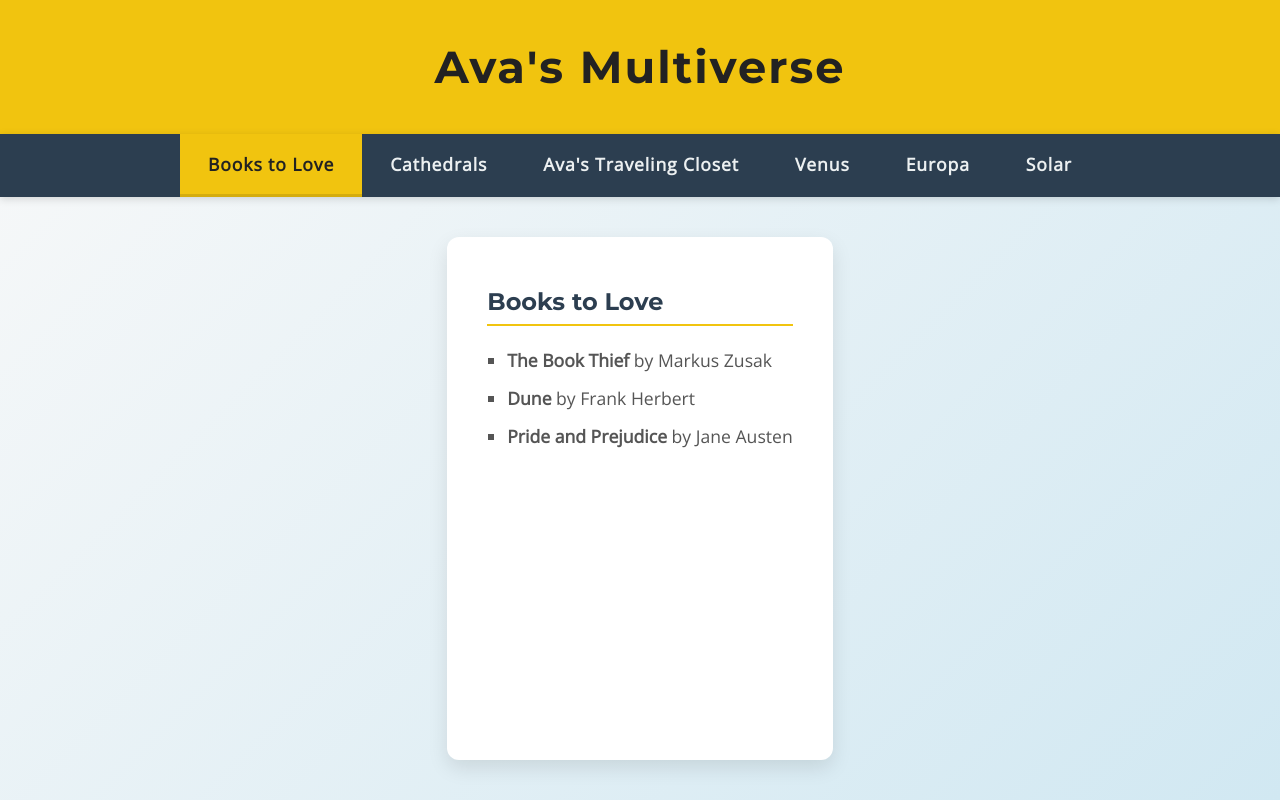
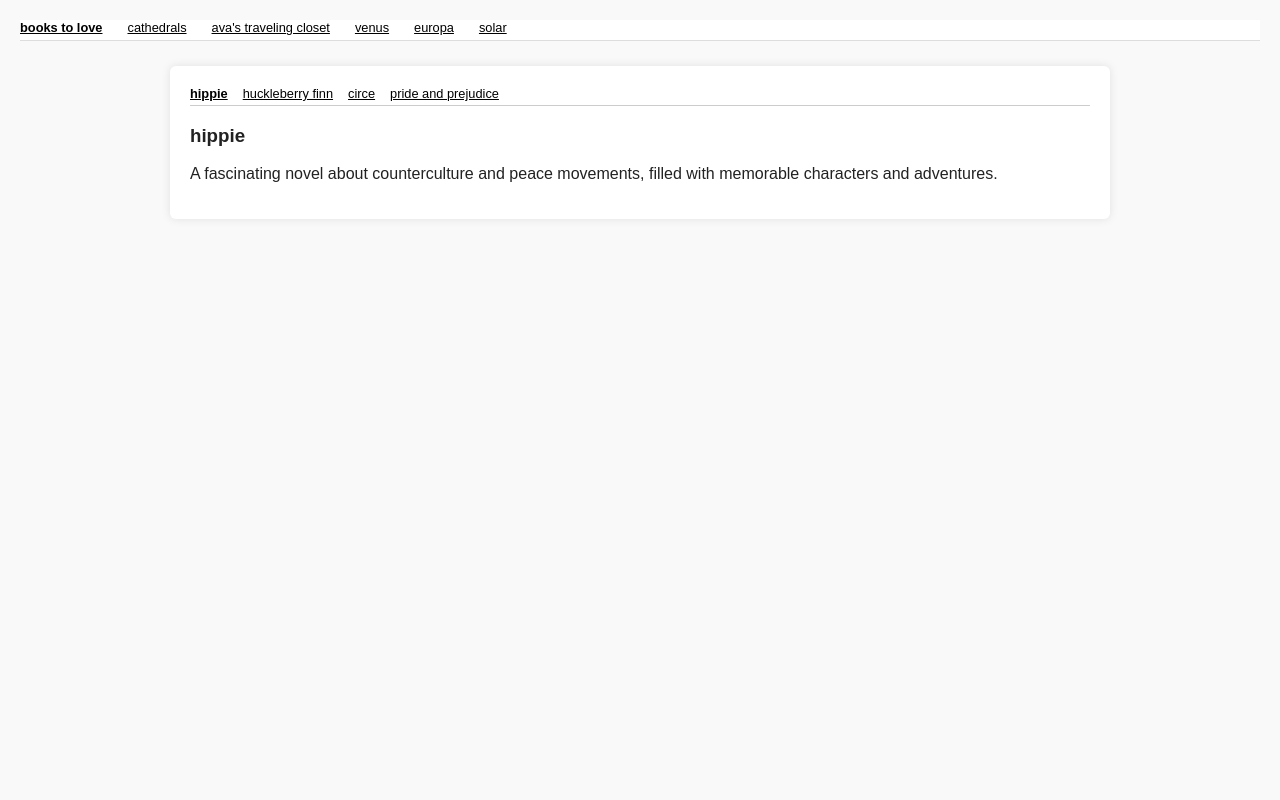
Before and after one commit to avafrost/Website, a plain HTML site: page index.html in a window 1280 px wide. Drawn offline with nearby package versions, Linux system fonts and the light colour scheme.

Commit message:
Update index.html

```diff
--- a/index.html
+++ b/index.html
@@ -3,94 +3,51 @@
 <head>
   <meta charset="UTF-8" />
   <title>Ava's Multiverse</title>
-  <!-- Google Fonts -->
-  <link href="https://fonts.googleapis.com/css2?family=Montserrat:wght@700&family=Open+Sans&display=swap" rel="stylesheet" />
   <style>
-    /* Reset some default styles */
-    * {
-      box-sizing: border-box;
-    }
     body {
-      margin: 0;
-      font-family: 'Open Sans', sans-serif;
-      background: linear-gradient(135deg, #f9f9f9 0%, #d1e8f2 100%);
-      color: #333;
-      min-height: 100vh;
-      display: flex;
-      flex-direction: column;
+      margin: 20px;
+      font-family: Arial, sans-serif;
+      background: #f9f9f9;
+      color: #222;
     }
 
-    header {
-      background-color: #f1c40f;
-      color: #222;
-      padding: 40px 20px;
-      text-align: center;
-      font-family: 'Montserrat', sans-serif;
-      font-size: 2.8rem;
-      letter-spacing: 2px;
-      box-shadow: 0 3px 10px rgba(0,0,0,0.1);
-      user-select: none;
-    }
-
+    /* Top-level nav */
     nav {
-      background-color: #2c3e50;
       display: flex;
-      justify-content: center;
-      box-shadow: 0 2px 8px rgba(0,0,0,0.15);
+      gap: 25px;
+      margin-bottom: 25px;
+      border-bottom: 1px solid #ddd;
+      padding-bottom: 5px;
+      background: white;
     }
 
     nav a {
-      color: #ecf0f1;
-      text-decoration: none;
-      padding: 18px 28px;
-      font-weight: 600;
-      font-size: 1.1rem;
-      letter-spacing: 0.05em;
-      transition: background-color 0.3s ease, color 0.3s ease;
-      border-bottom: 3px solid transparent;
+      text-decoration: underline;
+      font-size: 0.8rem;
+      text-transform: lowercase;
+      color: black;
+      cursor: pointer;
+      background: white;
+      border: none;
+      padding: 0;
+      font-weight: normal;
     }
 
     nav a:hover, nav a.active {
-      background-color: #f1c40f;
-      color: #222;
-      border-bottom: 3px solid #d4ac0d;
+      font-weight: bold;
     }
 
+    /* Content box */
     .content {
-      flex-grow: 1;
+      background: white;
+      padding: 20px;
+      border-radius: 6px;
+      box-shadow: 0 0 10px rgb(0 0 0 / 0.1);
       max-width: 900px;
-      margin: 40px auto;
-      background: white;
-      border-radius: 12px;
-      padding: 30px 40px;
-      box-shadow: 0 8px 20px rgba(0,0,0,0.1);
+      margin: 0 auto;
     }
 
-    h2 {
-      font-family: 'Montserrat', sans-serif;
-      font-weight: 700;
-      color: #2c3e50;
-      margin-bottom: 20px;
-      border-bottom: 2px solid #f1c40f;
-      padding-bottom: 8px;
-    }
-
-    p, ul {
-      line-height: 1.6;
-      font-size: 1.1rem;
-      color: #555;
-    }
-
-    ul {
-      list-style-type: square;
-      padding-left: 20px;
-    }
-
-    ul li {
-      margin-bottom: 10px;
-    }
-
-    /* Tabs */
+    /* Hide all tab content by default */
     .tab {
       display: none;
     }
@@ -99,79 +56,122 @@
       display: block;
     }
 
-    /* Responsive */
-    @media (max-width: 600px) {
-      nav {
-        flex-direction: column;
-      }
+    /* Second-level tabs inside "books to love" */
+    .subnav {
+      display: flex;
+      gap: 15px;
+      margin-bottom: 15px;
+      border-bottom: 1px solid #ccc;
+      padding-bottom: 4px;
+    }
 
-      nav a {
-        padding: 14px;
-        text-align: center;
-        border-bottom: none;
-        border-left: 3px solid transparent;
-      }
+    .subnav button {
+      background: none;
+      border: none;
+      padding: 0;
+      font-size: 0.8rem;
+      text-transform: lowercase;
+      text-decoration: underline;
+      color: black;
+      cursor: pointer;
+      font-weight: normal;
+    }
 
-      nav a:hover, nav a.active {
-        border-left: 3px solid #f1c40f;
-        border-bottom: none;
-      }
+    .subnav button:hover, .subnav button.active {
+      font-weight: bold;
+    }
 
-      .content {
-        margin: 20px;
-        padding: 20px;
-      }
+    /* Content inside books' sub-tabs */
+    .subtab {
+      display: none;
+    }
 
-      header {
-        font-size: 2rem;
-        padding: 30px 15px;
-      }
+    .subtab.active {
+      display: block;
     }
   </style>
 
   <script>
+    // Show main tab and highlight its nav link
     function showTab(tabId, element) {
-      const tabs = document.querySelectorAll('.tab');
-      tabs.forEach(tab => tab.classList.remove('active'));
+      document.querySelectorAll('nav a').forEach(link => link.classList.remove('active'));
+      element.classList.add('active');
 
-      const links = document.querySelectorAll('nav a');
-      links.forEach(link => link.classList.remove('active'));
+      document.querySelectorAll('.tab').forEach(tab => tab.classList.remove('active'));
+      document.getElementById(tabId).classList.add('active');
 
-      document.getElementById(tabId).classList.add('active');
+      // Reset books sub-tabs if switching away from books
+      if(tabId !== 'books') {
+        // Remove subnav active state and hide subtabs
+        document.querySelectorAll('.subnav button').forEach(btn => btn.classList.remove('active'));
+        document.querySelectorAll('.subtab').forEach(st => st.classList.remove('active'));
+      }
+    }
+
+    // Show sub-tab inside books section
+    function showSubTab(subTabId, element) {
+      document.querySelectorAll('.subnav button').forEach(btn => btn.classList.remove('active'));
       element.classList.add('active');
+
+      document.querySelectorAll('.subtab').forEach(st => st.classList.remove('active'));
+      document.getElementById(subTabId).classList.add('active');
     }
 
     window.onload = function () {
-      const firstTabLink = document.querySelector('nav a');
-      if(firstTabLink) {
-        showTab('books', firstTabLink);
+      // Show first main tab
+      const firstMain = document.querySelector('nav a');
+      if (firstMain) {
+        showTab(firstMain.getAttribute('data-tab'), firstMain);
+      }
+
+      // Show first sub tab for books if visible
+      const firstSub = document.querySelector('.subnav button');
+      if (firstSub) {
+        showSubTab(firstSub.getAttribute('data-subtab'), firstSub);
       }
     };
   </script>
 </head>
 <body>
 
-<header>
-  Ava's Multiverse
-</header>
-
 <nav>
-  <a href="#" onclick="showTab('books', this)">Books to Love</a>
-  <a href="#" onclick="showTab('cathedrals', this)">Cathedrals</a>
-  <a href="#" onclick="showTab('closet', this)">Ava's Traveling Closet</a>
-  <a href="#" onclick="showTab('venus', this)">Venus</a>
-  <a href="#" onclick="showTab('europa', this)">Europa</a>
-  <a href="#" onclick="showTab('solar', this)">Solar</a>
+  <a href="#" data-tab="books" onclick="showTab('books', this); return false;">books to love</a>
+  <a href="#" data-tab="cathedrals" onclick="showTab('cathedrals', this); return false;">cathedrals</a>
+  <a href="#" data-tab="closet" onclick="showTab('closet', this); return false;">ava's traveling closet</a>
+  <a href="#" data-tab="venus" onclick="showTab('venus', this); return false;">venus</a>
+  <a href="#" data-tab="europa" onclick="showTab('europa', this); return false;">europa</a>
+  <a href="#" data-tab="solar" onclick="showTab('solar', this); return false;">solar</a>
 </nav>
 
 <div class="content">
+  <!-- Books tab with sub-tabs -->
   <div id="books" class="tab">
-    <h2>Books to Love</h2>
-    <ul>
-      <li><strong>The Book Thief</strong> by Markus Zusak</li>
-      <li><strong>Dune</strong> by Frank Herbert</li>
-      <li><strong>Pride and Prejudice</strong> by Jane Austen</li>
-    </ul>
+    <div class="subnav">
+      <button data-subtab="hippie" onclick="showSubTab('hippie', this)">hippie</button>
+      <button data-subtab="huckleberry" onclick="showSubTab('huckleberry', this)">huckleberry finn</button>
+      <button data-subtab="circe" onclick="showSubTab('circe', this)">circe</button>
+      <button data-subtab="pride" onclick="showSubTab('pride', this)">pride and prejudice</button>
+    </div>
+
+    <div id="hippie" class="subtab">
+      <h3>hippie</h3>
+      <p>A fascinating novel about counterculture and peace movements, filled with memorable characters and adventures.</p>
+    </div>
+
+    <div id="huckleberry" class="subtab">
+      <h3>huckleberry finn</h3>
+      <p>Mark Twain’s classic tale of friendship and adventure along the Mississippi River.</p>
+    </div>
+
+    <div id="circe" class="subtab">
+      <h3>circe</h3>
+      <p>Madeline Miller’s retelling of the mythological witch, blending magic, tragedy, and empowerment.</p>
+    </div>
+
+    <div id="pride" class="subtab">
+      <h3>pride and prejudice</h3>
+      <p>Jane Austen’s beloved novel of manners, romance, and sharp social commentary.</p>
+    </div>
   </div>
 
   <div id="cathedrals" class="tab">
```
